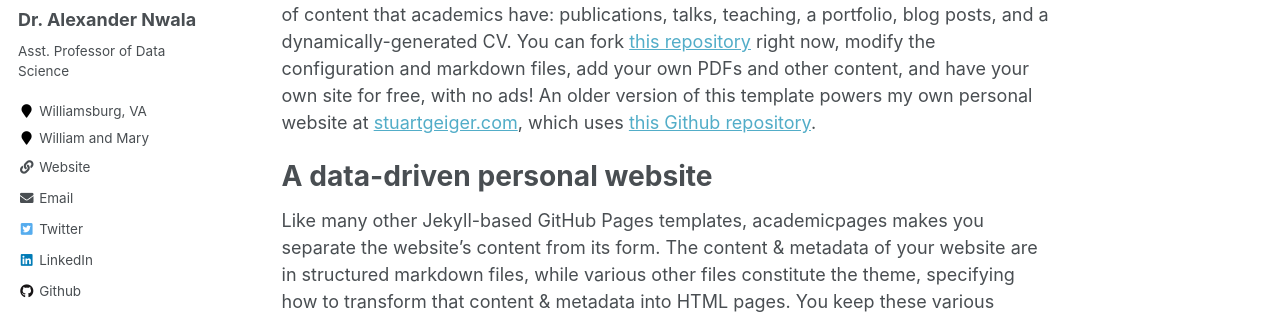
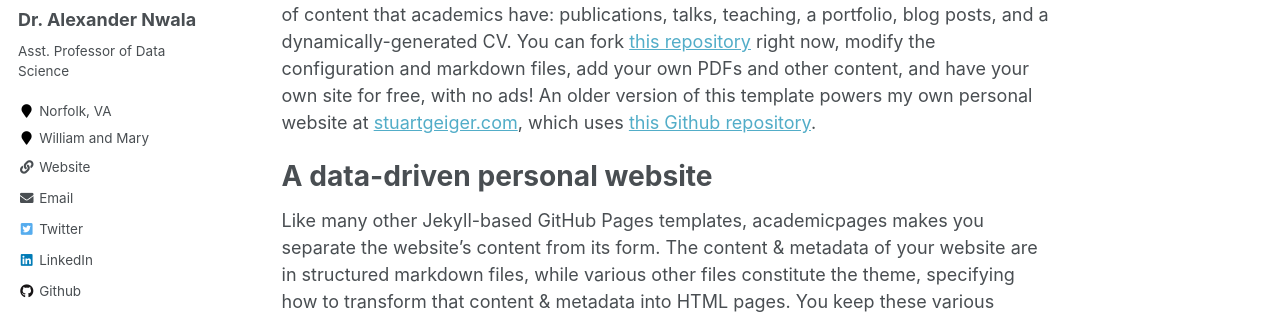
Before and after one commit to xandernwala/xandernwala.github.io, a Jekyll site: the page built from _pages/about.md, in a window 1280 px wide. Shown: the part 294-608 px from the top of the page. Built offline with Jekyll 4.4.1, drawn with Linux system fonts in a browser that asks for light colours; some web fonts are replaced.

Commit message:
updating personal info

```diff
--- a/_config.yml
+++ b/_config.yml
@@ -83,9 +83,8 @@ author:
   name             : "Dr. Alexander Nwala"
   avatar           : "alexander_c_nwala.jpg"
   bio              : "Asst. Professor of Data Science"
-  location         : "Williamsburg, VA"
+  location         : "Norfolk, VA"
   employer         : "William and Mary"
-  employeruri      : "https://www.wm.edu/"
   pubmed           :
   googlescholar    : "https://scholar.google.com/citations?user=LqrUey4AAAAJ&hl=en"
   email            : "anwala at wm dot edu"
```
